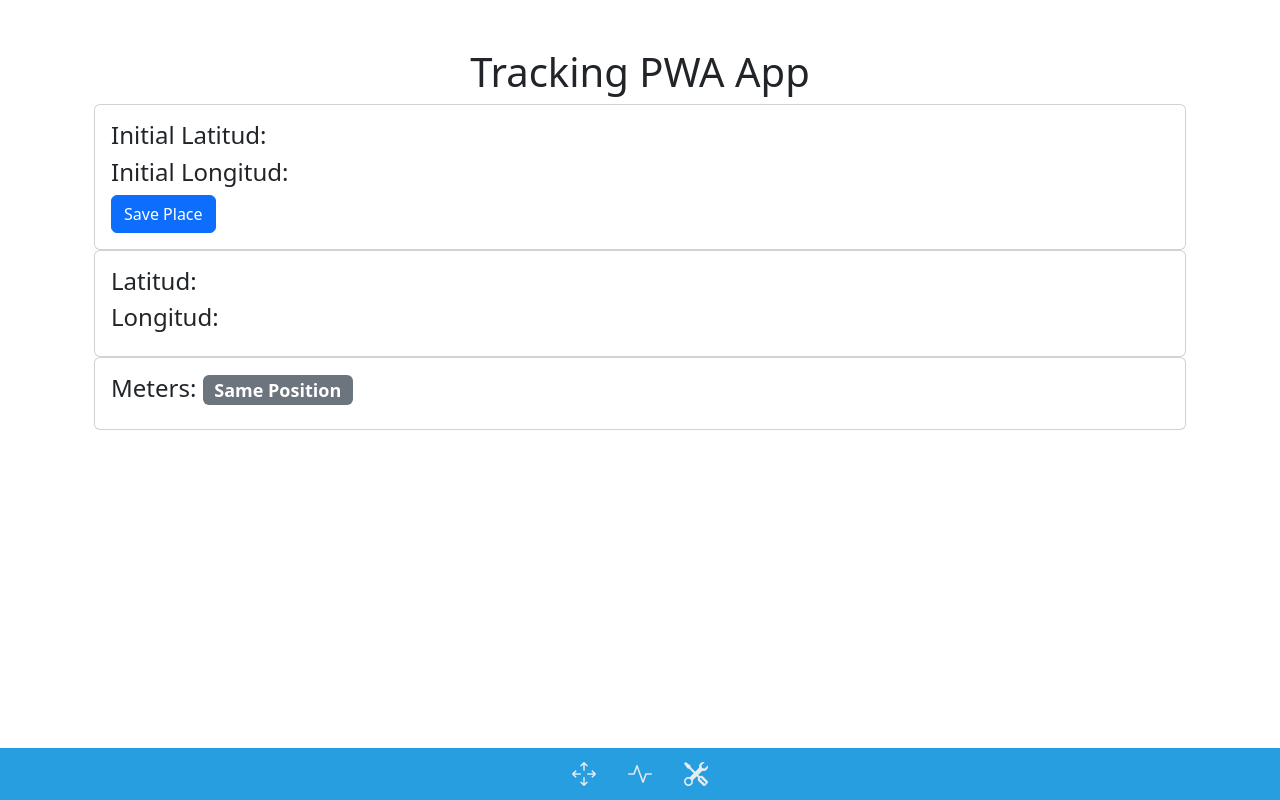
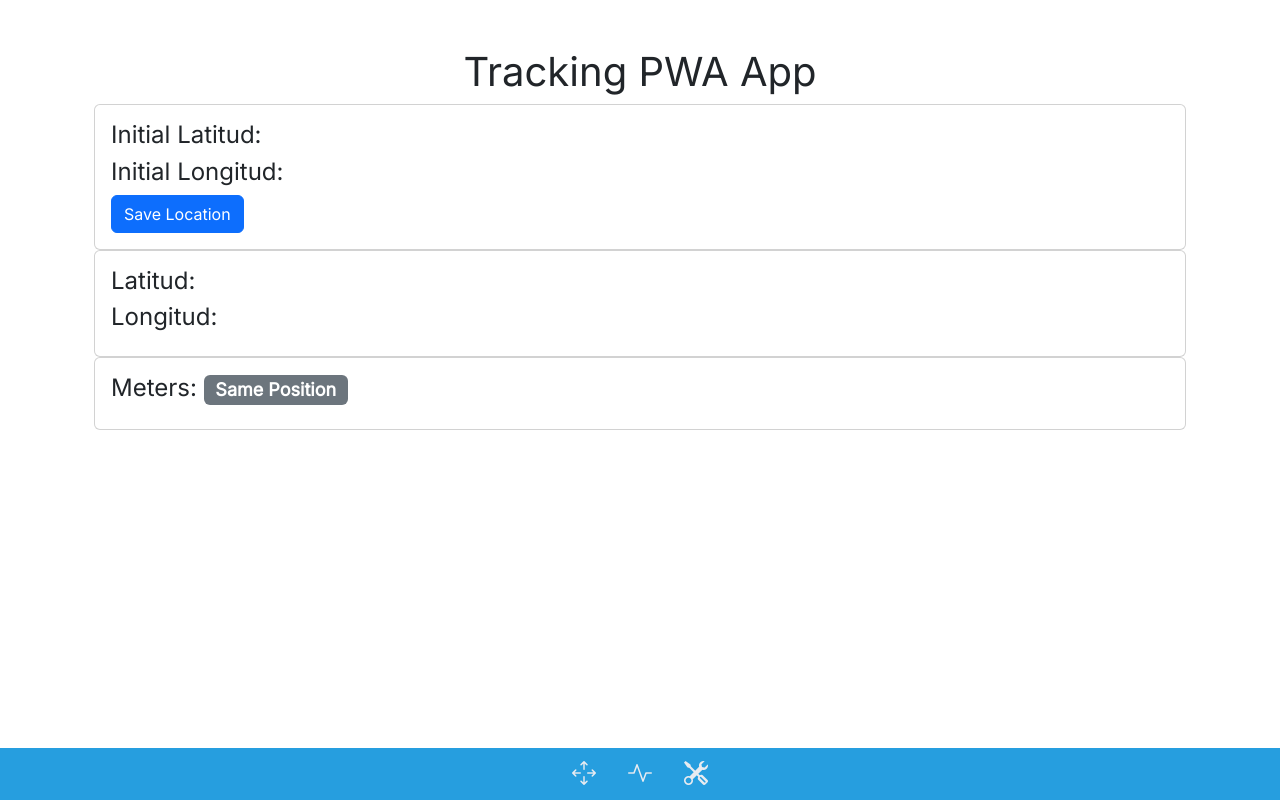
Before and after one commit to landroide13/Track-PWA, a plain HTML site: page index.html in a window 1280 px wide. Drawn offline with Linux system fonts and the light colour scheme.

Commit message:
House keeping adn FBS

```diff
--- a/CSS/style.css
+++ b/CSS/style.css
@@ -1,8 +1,13 @@
+@import url('https://fonts.googleapis.com/css2?family=Inter&display=swap');
+
 :root{
     --orange: #F0A049;
     --yellow: #F0EE66;
 }
 
+body{
+    font-family: 'Inter', sans-serif;
+}
 
 footer{
     background-color: #269EDF;
--- a/JS/main.js
+++ b/JS/main.js
@@ -7,6 +7,8 @@ const traLat = document.getElementById('traLat');
 const traLon = document.getElementById('traLon');
 
 const meters = document.getElementById('meters');
+
+const save = document.getElementById('save');
 
 let lt;
 let lo;
--- a/ServiceWorker.js
+++ b/ServiceWorker.js
@@ -22,7 +22,6 @@ const assets = [
 
 self.addEventListener("install", installEvent => {
     installEvent.waitUntil(
-
       caches.open(staticTrackPWA).then(cache => {
         cache.addAll(assets)
 
--- a/index.html
+++ b/index.html
@@ -26,7 +26,7 @@
                 <div class="card-body">
                     <h4>Initial Latitud: <span id="Lat" class="badge bg-primary"></span></h4>
                     <h4>Initial Longitud: <span id="Lon" class="badge bg-primary"></span></h4>
-                    <a href="#" id="save" class="btn btn-primary">Save Place</a>
+                    <a href="#" id="save" class="btn btn-primary">Save Location</a>
                 </div>
             </div>
         </div>
```
Also changed, not shown: JS/firebase.js (added, +10 -0 lines).
